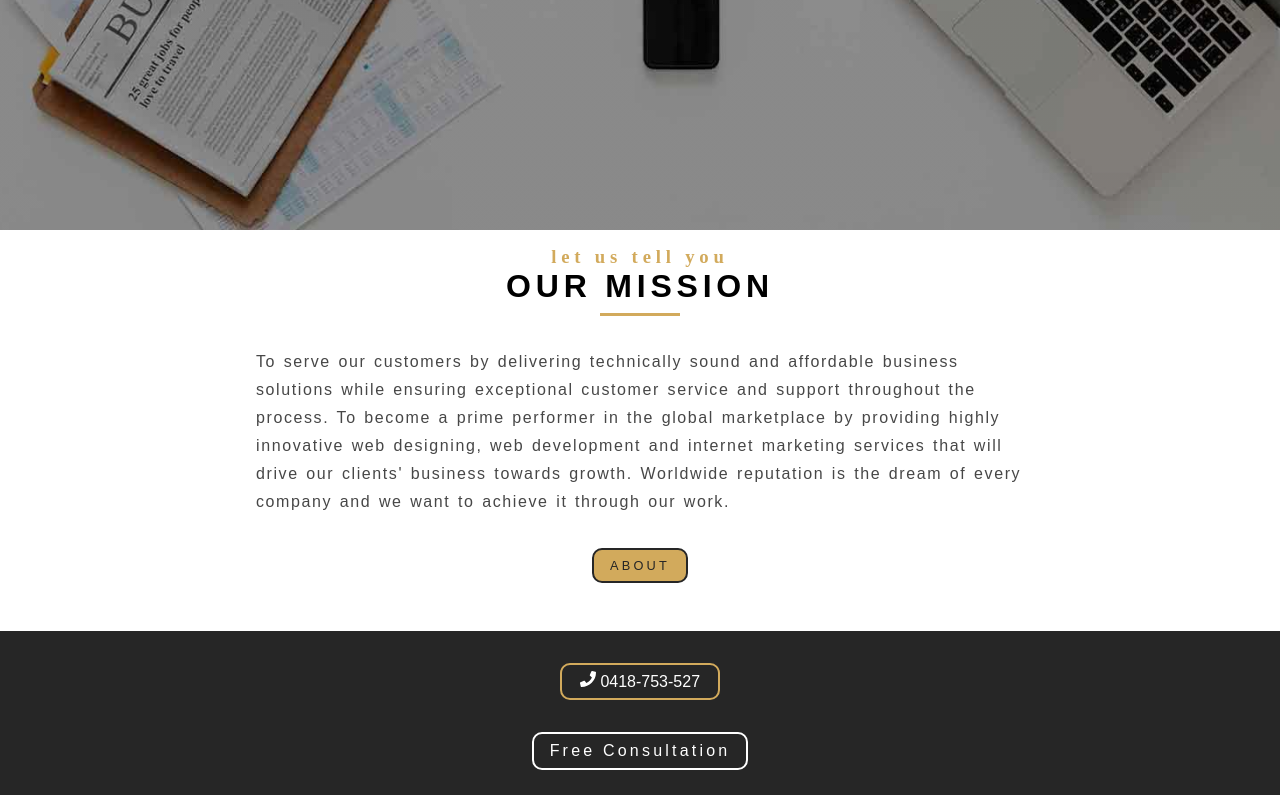
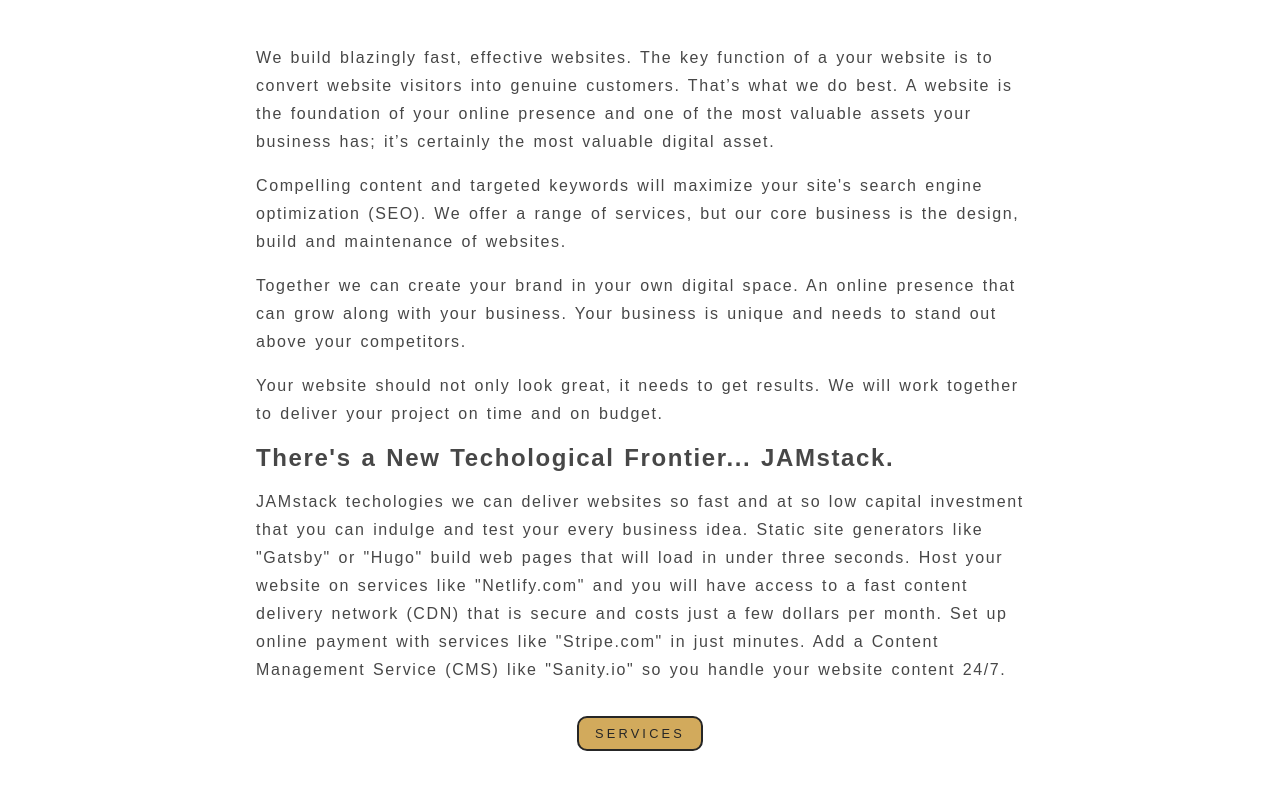
Before and after one commit to thefoxboxman/eaglefox-site, a Gatsby site: page / in a window 1280 px wide. Shown: the part 601-1396 px from the top of the page. Built offline with nearby package versions, Linux system fonts and the light colour scheme; Gatsby itself is replaced by a stand-in of ours.

Commit message:
Added Blurb to index.js

```diff
--- /dev/null
+++ b/src/components/HomePageComponents/Blurb.js
@@ -0,0 +1,76 @@
+import React, { Component } from 'react'
+import styled from 'styled-components'
+import { Link } from 'gatsby'
+
+import { styles } from '../../utils'
+import { Section, Title, SectionButton } from '../../utils'
+
+export default class Blurb extends Component {
+  render() {
+    return (
+      <Section>
+        <Title message="time is money" title="Blazing Fast Websites" />
+        <BlurbWrapper>
+          <p className="text">
+            We build blazingly fast, effective websites. The key function of a
+            your website is to convert website visitors into genuine customers.
+            That’s what we do best. A website is the foundation of your online
+            presence and one of the most valuable assets your business has; it’s
+            certainly the most valuable digital asset.{' '}
+          </p>
+
+          <p className="text">
+            Compelling content and targeted keywords will maximize your site's
+            search engine optimization (SEO). We offer a range of services, but
+            our core business is the design, build and maintenance of websites.
+          </p>
+          <p className="text">
+            Together we can create your brand in your own digital space. An
+            online presence that can grow along with your business. Your
+            business is unique and needs to stand out above your competitors.
+          </p>
+
+          <p className="text">
+            Your website should not only look great, it needs to get results. We
+            will work together to deliver your project on time and on budget.{' '}
+          </p>
+
+          <h2>There's a New Techological Frontier... JAMstack.</h2>
+          <p className="text">
+            JAMstack techologies we can deliver websites so fast and at so
+            low capital investment that you can indulge and test your every
+            business idea.
+						Static site generators like "Gatsby" or "Hugo" build web pages that will load in under three seconds. Host your website on services like "Netlify.com" and you will have access to a fast content delivery network (CDN) that is secure and costs just a few dollars per month. Set up online payment with services like "Stripe.com" in just minutes. Add a Content Management Service (CMS) like "Sanity.io" so you handle your website content 24/7.
+          </p>
+          <Link to="/services/" style={{ textDecoration: 'none' }}>
+            <SectionButton style={{ margin: '2rem auto' }}>
+              services
+            </SectionButton>
+          </Link>
+        </BlurbWrapper>
+      </Section>
+    )
+  }
+}
+const BlurbWrapper = styled.div`
+  width: 90vw;
+  margin: 2rem auto;
+  line-height: 1.75rem;
+  letter-spacing: 0.1rem;
+  color: ${styles.colors.mainGrey};
+  word-spacing: 0.1rem;
+  @media (min-width: 768px) {
+    width: 70vw;
+  }
+  @media (min-width: 992px) {
+    width: 60vw;
+  }
+
+	.text{
+		padding-top: 1rem;
+	}
+
+	h2{
+		padding-top: 1rem;
+	}
+`
--- a/src/pages/index.js
+++ b/src/pages/index.js
@@ -12,6 +12,7 @@ import Menu from '../components/HomePageComponents/Menu'
 */
 import Layout from '../components/layout'
 import SEO from '../components/seo'
+import Blurb from "../components/HomePageComponents/Blurb.js"
 
 
 
@@ -22,14 +23,14 @@ const IndexPage = () => (
 
 		<HomeHeader img={homeImg}>
 
-			<Banner title="Everything Web" subtitle="Helping your business go from OK... to GREAT!" >
-				<Link to="/menu/" style={{ textDecoration: 'none' }}>
+			<Banner title="Everything Web" subtitle="Helping Your business go from ok... to GREAT!" >
+				<Link to="/services/" style={{ textDecoration: 'none' }}>
 					<BannerButton style={{ margin: '2rem auto' }}>Services</BannerButton>
 				</Link>
 			</Banner>
 
 		</HomeHeader>
-
+		<Blurb />
 		<QuickInfo />
 
 
--- a/src/utils/header.js
+++ b/src/utils/header.js
@@ -18,7 +18,7 @@ function PageHeader({ img, children }) {
 }
 
 const IndexHeader = styled.header`
-  min-height: calc(100vh - 68px);
+  min-height: calc(60vh - 68px);
   background: linear-gradient(rgba(0, 0, 0, 0.4), rgba(0, 0, 0, 0.4)),
 		url(${props => props.img}) center/cover fixed no-repeat;
 		display: flex;
@@ -26,7 +26,7 @@ const IndexHeader = styled.header`
 		justify-content: center;
 `
 const DefaultHeader = styled(IndexHeader)`
-min-height: 80vh;
+min-height: 50vh;
 `
 
 HomeHeader.defaultProps = {
```
Also changed, not shown: src/pages/menu.js (deleted, +0 -30 lines).
